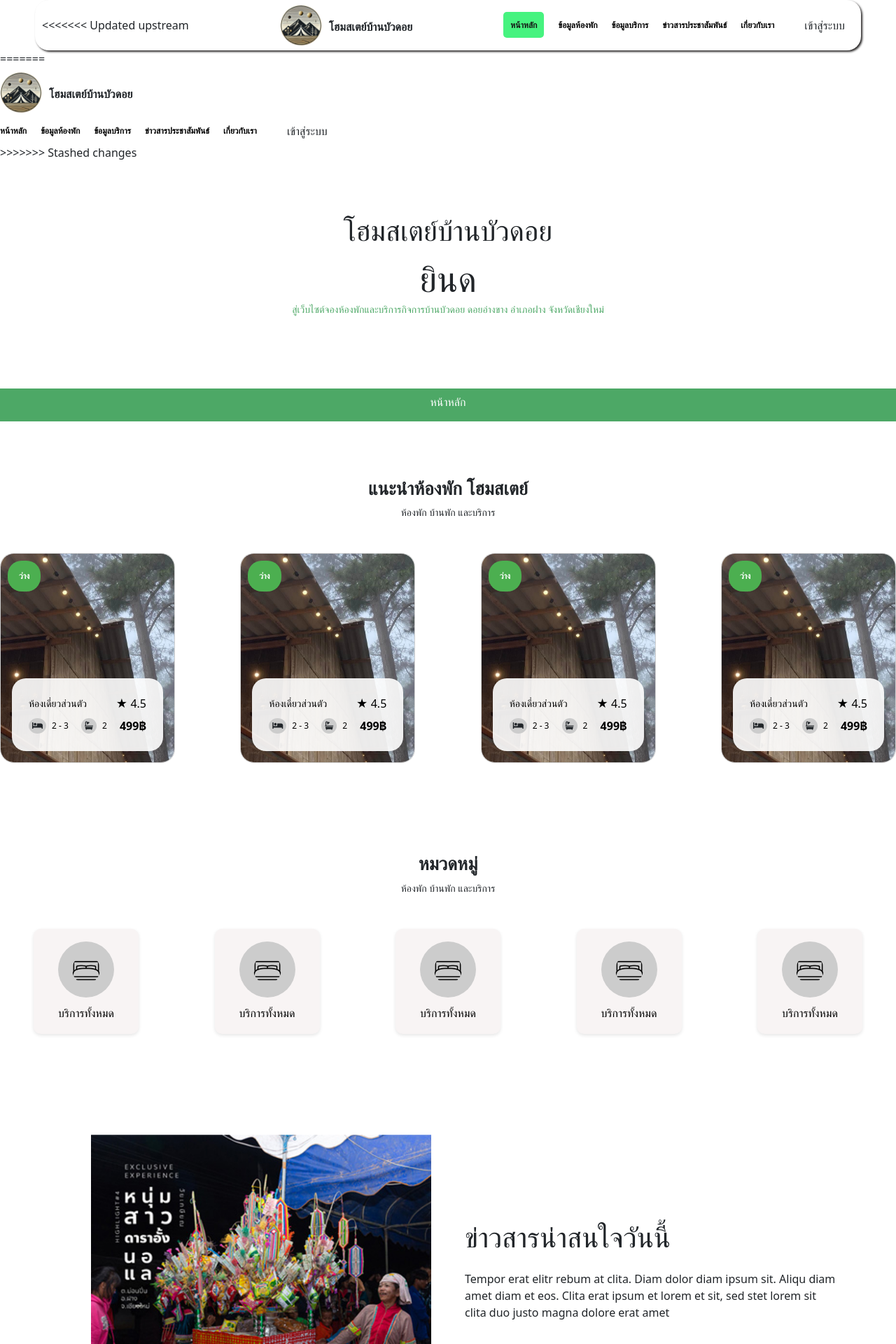
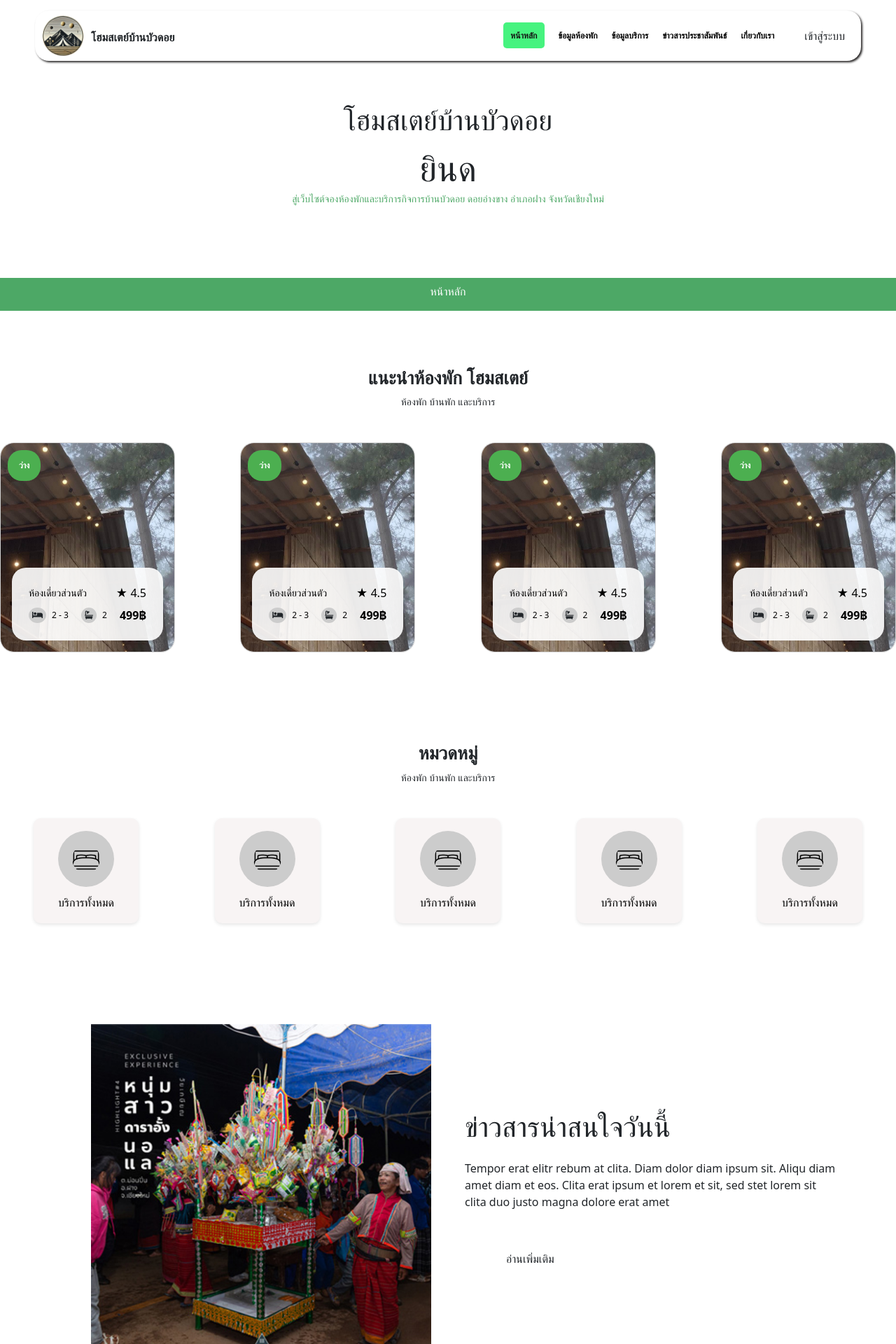
Before and after one commit to Khanchit202/git-baanbuadoi-project, a PHP site: page /index.php in a window 1280 px wide. Shown: the top 1920 px of the page at 70% size. Run offline with PHP 8.4, Linux system fonts and the light colour scheme; some libraries are stand-ins or nearby versions.

Commit message:
เชื่อมหน้า

```diff
--- a/contect.php
+++ b/contect.php
@@ -11,7 +11,7 @@
     <link rel="stylesheet" href="card.css">
 
     <!-- Favicon -->
-    <link href="img/favicon.ico" rel="icon">
+    <link href="../img/favicon.ico" rel="icon">
     <link rel="icon" type="image/x-icon" href="img/bua/logo.png" style="border-radius: 5px;">
 
     <!-- Icon Font Stylesheet -->
--- a/footer.php
+++ b/footer.php
@@ -32,7 +32,7 @@
                 </div>
             </div>
             <div class="text-center mt-5">
-                <p>ออกแบบและพัฒนาโดย นายครรชิต บางพระ และนายสมชาย หนังเฮิง หลักสูตรระบบสารสนเทศทางธุรกิจ-พัฒนาซอฟต์แวร์ มหาวิทยาลัยเทคโนโลยีราชมงคลล้านนา</p>
+                <p>ออกแบบและพัฒนาโดย นายครรชิต บางพระ และนายสมชาย หมั่นเฮิง หลักสูตรระบบสารสนเทศทางธุรกิจ-พัฒนาซอฟต์แวร์ มหาวิทยาลัยเทคโนโลยีราชมงคลล้านนา</p>
             </div>
         </div>
 <!-- Footer End -->
--- a/index.php
+++ b/index.php
@@ -3,7 +3,7 @@
 <head>
     <meta charset="UTF-8">
     <meta name="viewport" content="width=device-width, initial-scale=1.0">
-    <title>Document</title>
+    <title>ฺHome Buadoi</title>
     <link href="https://cdn.jsdelivr.net/npm/bootstrap@5.0.2/dist/css/bootstrap.min.css" rel="stylesheet" integrity="sha384-EVSTQN3/azprG1Anm3QDgpJLIm9Nao0Yz1ztcQTwFspd3yD65VohhpuuCOmLASjC" crossorigin="anonymous">
     <link rel="stylesheet" href="tabbar_view/nav_bar.css">
     <link rel="stylesheet" href="style1.css">
--- a/premaket.php
+++ b/premaket.php
@@ -3,7 +3,7 @@
 <head>
     <meta charset="UTF-8">
     <meta name="viewport" content="width=device-width, initial-scale=1.0">
-    <title>Document</title>
+    <title>premaket ข่าวสารประชาสัมพันธ์</title>
     <link href="https://cdn.jsdelivr.net/npm/bootstrap@5.0.2/dist/css/bootstrap.min.css" rel="stylesheet" integrity="sha384-EVSTQN3/azprG1Anm3QDgpJLIm9Nao0Yz1ztcQTwFspd3yD65VohhpuuCOmLASjC" crossorigin="anonymous">
     <link rel="stylesheet" href="tabbar_view/nav_bar.css">
     <link rel="stylesheet" href="style1.css">
@@ -11,7 +11,7 @@
     <link rel="stylesheet" href="card.css">
 
     <!-- Favicon -->
-    <link href="img/favicon.ico" rel="icon">
+    <link href="../img/favicon.ico" rel="icon">
     <link rel="icon" type="image/x-icon" href="img/bua/logo.png" style="border-radius: 5px;">
 
     <!-- Icon Font Stylesheet -->
--- a/room_product.php
+++ b/room_product.php
@@ -3,7 +3,7 @@
 <head>
     <meta charset="UTF-8">
     <meta name="viewport" content="width=device-width, initial-scale=1.0">
-    <title>Document</title>
+    <title>room product ห้องพัก</title>
     <link href="https://cdn.jsdelivr.net/npm/bootstrap@5.0.2/dist/css/bootstrap.min.css" rel="stylesheet" integrity="sha384-EVSTQN3/azprG1Anm3QDgpJLIm9Nao0Yz1ztcQTwFspd3yD65VohhpuuCOmLASjC" crossorigin="anonymous">
     <link rel="stylesheet" href="tabbar_view/nav_bar.css">
     <link rel="stylesheet" href="style1.css">
@@ -11,7 +11,7 @@
     <link rel="stylesheet" href="card.css">
 
     <!-- Favicon -->
-    <link href="img/favicon.ico" rel="icon">
+    <link href="../img/favicon.ico" rel="icon">
     <link rel="icon" type="image/x-icon" href="img/bua/logo.png" style="border-radius: 5px;">
 
     <!-- Icon Font Stylesheet -->
--- a/service_product.php
+++ b/service_product.php
@@ -3,7 +3,7 @@
 <head>
     <meta charset="UTF-8">
     <meta name="viewport" content="width=device-width, initial-scale=1.0">
-    <title>Document</title>
+    <title>service ข้อมูลบริการ</title>
     <link href="https://cdn.jsdelivr.net/npm/bootstrap@5.0.2/dist/css/bootstrap.min.css" rel="stylesheet" integrity="sha384-EVSTQN3/azprG1Anm3QDgpJLIm9Nao0Yz1ztcQTwFspd3yD65VohhpuuCOmLASjC" crossorigin="anonymous">
     <link rel="stylesheet" href="tabbar_view/nav_bar.css">
     <link rel="stylesheet" href="style1.css">
--- a/tabbar_view/tab_bar.php
+++ b/tabbar_view/tab_bar.php
@@ -3,7 +3,6 @@ $current_page = basename($_SERVER['PHP_SELF']);
 ?>
 
 <div class="topbar_menu">
-<<<<<<< Updated upstream
     <div class="topbar_menu_logo">
         <a href="index.php"><img src="tabbar_view/baanbuadoi.png" alt="โฮมสเตย์บ้านบัวดอย Baanbuadoi"></a>
         <p>โฮมสเตย์บ้านบัวดอย</p>
@@ -14,13 +13,13 @@ $current_page = basename($_SERVER['PHP_SELF']);
                 <a href="index.php" class="<?php echo $current_page == 'index.php' ? 'active' : ''; ?>">หน้าหลัก</a>
             </li>
             <li>
-                <a href="room_info.php" class="<?php echo $current_page == 'room_info.php' ? 'active' : ''; ?>">ข้อมูลห้องพัก</a>
+                <a href="./room_product.php" class="<?php echo $current_page == 'room_product.php' ? 'active' : ''; ?>">ข้อมูลห้องพัก</a>
             </li>
             <li>
-                <a href="services.php" class="<?php echo $current_page == 'services.php' ? 'active' : ''; ?>">ข้อมูลบริการ</a>
+                <a href="./service_product.php" class="<?php echo $current_page == 'service_product.php' ? 'active' : ''; ?>">ข้อมูลบริการ</a>
             </li>
             <li>
-                <a href="news.php" class="<?php echo $current_page == 'news.php' ? 'active' : ''; ?>">ข่าวสารประชาสัมพันธ์</a>
+                <a href="./premaket.php" class="<?php echo $current_page == 'premaket.php' ? 'active' : ''; ?>">ข่าวสารประชาสัมพันธ์</a>
             </li>
             <li>
                 <a href="./contect.php" class="<?php echo $current_page == 'contect.php' ? 'active' : ''; ?>">เกี่ยวกับเรา</a>
@@ -29,20 +28,3 @@ $current_page = basename($_SERVER['PHP_SELF']);
         <a href=""><div class="btn btn-custom">เข้าสู่ระบบ</div></a>
     </div>
 </div>
-=======
-            <div class="topbar_menu_logo">
-                <a href="index.php"><img src="tabbar_view/baanbuadoi.png" alt="โฮมสเตย์บ้านบัวดอย Baanbuadoi"></a>
-                <p>โฮมสเตย์บ้านบัวดอย</p>
-            </div>
-            <div class="topbar_menu_list">
-                <ul>
-                    <li><a href='./index.php'>หน้าหลัก</a></li>
-                    <li><a href="">ข้อมูลห้องพัก</a></li>
-                    <li><a href="">ข้อมูลบริการ</a></li>
-                    <li><a href="">ข่าวสารประชาสัมพันธ์</a></li>
-                    <li><a href='./contect.php'>เกี่ยวกับเรา</a></li>
-                </ul>
-                <a href=""><div class="btn btn-custom">เข้าสู่ระบบ</div></a>
-            </div>
-        </div>
->>>>>>> Stashed changes
```
Also changed, not shown: style1.css (line endings or trailing spaces).
